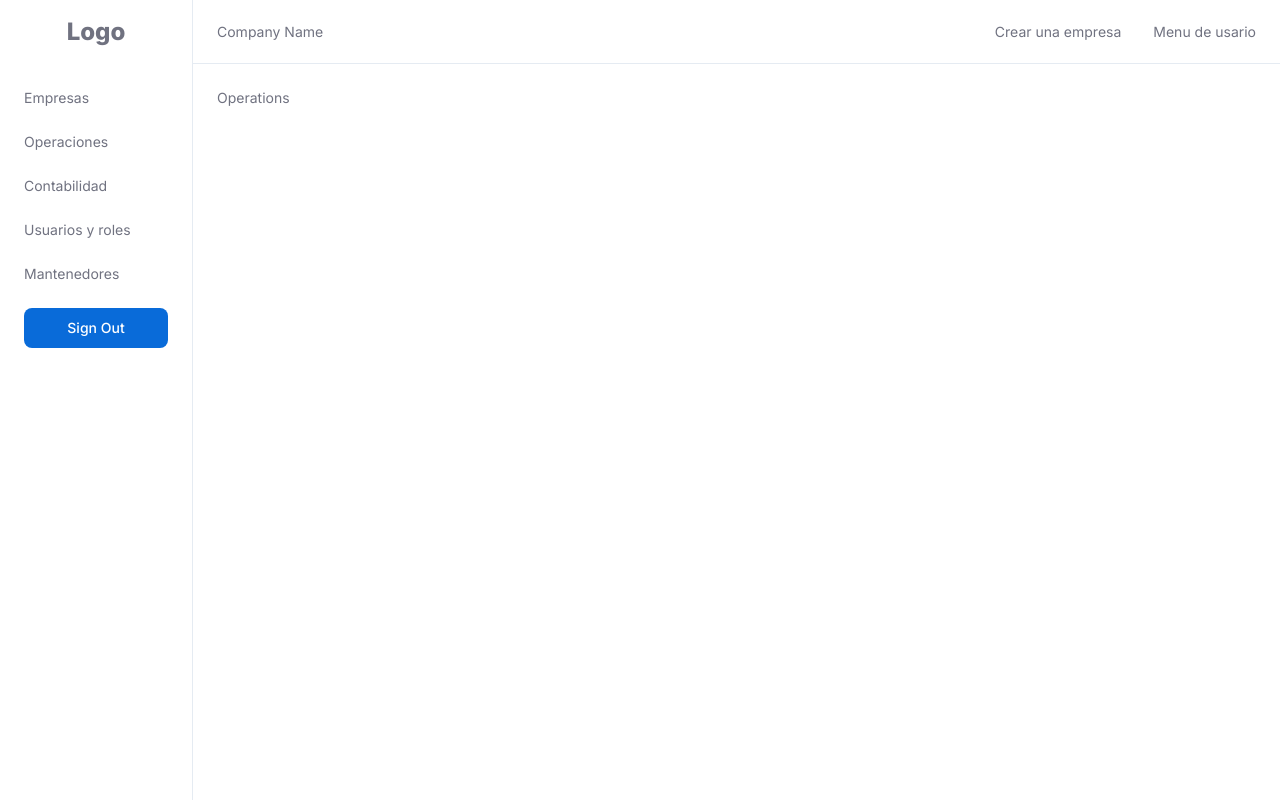
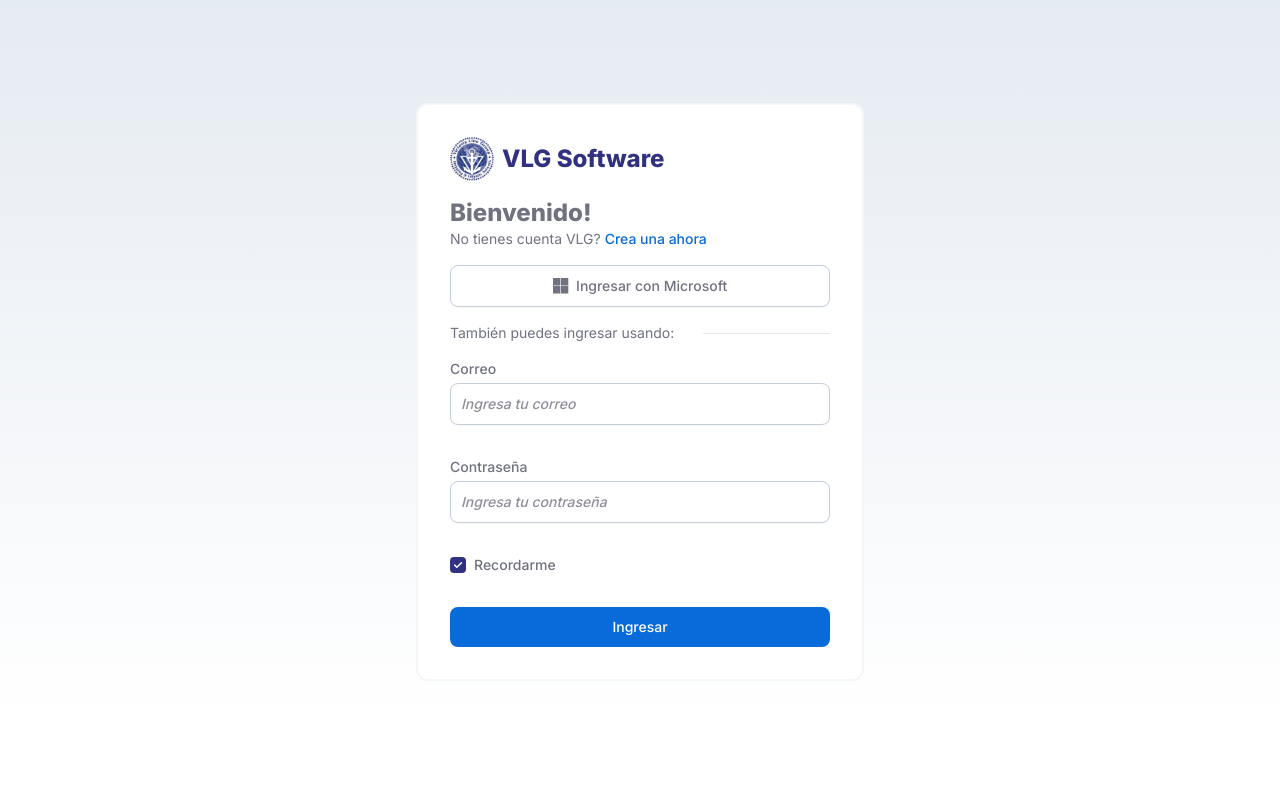
Before and after one commit to CesarAugusto316/vlg-software, a React (Vite) app: page /login in a window 1280 px wide. Before the commit this address led to /. Built offline with nearby package versions, Linux system fonts and the light colour scheme; no server answers; sample sign-in values are in the browser's storage.

Commit message:
✨ Fix authentication redirection issue

```diff
--- a/src/app/auth/components/AuthContainer.tsx
+++ b/src/app/auth/components/AuthContainer.tsx
@@ -38,12 +38,12 @@ export const AuthContainer: FC<AuthWrapperProps> = ({ children }) => {
 
 
   useEffect(() => {
-    if (isAutenticated && window.location.pathname === '/login') {
-      navigate('/');
-    }
-    if (isAutenticated && window.location.pathname === '/register') {
-      navigate('/');
-    }
+    // if (isAutenticated && window.location.pathname === '/login') {
+    //   navigate('/');
+    // }
+    // if (isAutenticated && window.location.pathname === '/register') {
+    //   navigate('/');
+    // }
   }, [isAutenticated]);
 
 
--- a/src/app/auth/login/Login.tsx
+++ b/src/app/auth/login/Login.tsx
@@ -4,16 +4,17 @@ import { faMicrosoft } from '@fortawesome/free-brands-svg-icons/faMicrosoft';
 import { FontAwesomeIcon } from '@fortawesome/react-fontawesome';
 import { AuthContainer } from '../components/AuthContainer';
 import { LogoTitle } from '../components/LogoTitle';
-import { Link } from 'react-router-dom';
+import { Link, useNavigate } from 'react-router-dom';
 import * as Yup from 'yup';
 import { Formik, Form, FormikHelpers } from 'formik';
 import { FieldWithErrorMessage } from '../../../components/FieldWithErrorMessage';
 import { AccountProfile } from '../../../models/AccountProfile';
 // firebase
 import { auth } from '../../../firebase/firebaseConfig';
-import { OAuthProvider, signInWithPopup, signInWithEmailAndPassword } from 'firebase/auth';
+import { OAuthProvider, signInWithPopup, signInWithEmailAndPassword, getAdditionalUserInfo } from 'firebase/auth';
 import { tenant } from '../../../constants';
 import { useVlgStore } from '../../../vlgStore/vlgStore';
+import { useSlides } from '../register/useSlidesHook';
 
 
 const authProvider = new OAuthProvider('microsoft.com');
@@ -36,6 +37,8 @@ const validationSchema = Yup.object<FormValues>({
 export const Login: FC = () => {
   const isRemembered = useVlgStore(state => state.accountProfile?.isRemembered);
   const setIsRemembered = useVlgStore(state => state.setIsRemembered);
+  const navigate = useNavigate();
+  const setSlideIndex = useSlides(state => state.setIndex);
 
 
   const handleEmailAndPassWordLogin = async (values: FormValues, actions: FormikHelpers<FormValues>) => {
@@ -52,7 +55,12 @@ export const Login: FC = () => {
 
   const handleMicrosoftLogin = async () => {
     try {
-      await signInWithPopup(auth, authProvider);
+      const res = await signInWithPopup(auth, authProvider);
+      const isNewUser = getAdditionalUserInfo(res)?.isNewUser ?? false;
+      if (isNewUser) {
+        setSlideIndex(1);
+        navigate('/register');
+      }
     }
     catch (error) {
       console.log(error);
--- a/src/app/auth/register/useSlidesHook.tsx
+++ b/src/app/auth/register/useSlidesHook.tsx
@@ -9,12 +9,15 @@ type SlidesStore = {
   onNextSlide: () => void;
   onPrevSlide: () => void;
   setFirstRender: () => void;
+  setIndex: (index: number) => void;
 }
 
 export const useSlides = create<SlidesStore>((set) => ({
   index: 0,
   direction: 1,
   firstRender: true,
+
+  setIndex: (index: number) => set({ index }),
 
   onNextSlide: () => {
     set({ direction: 1 }); // Set direction to 1 when going to next slide
```
